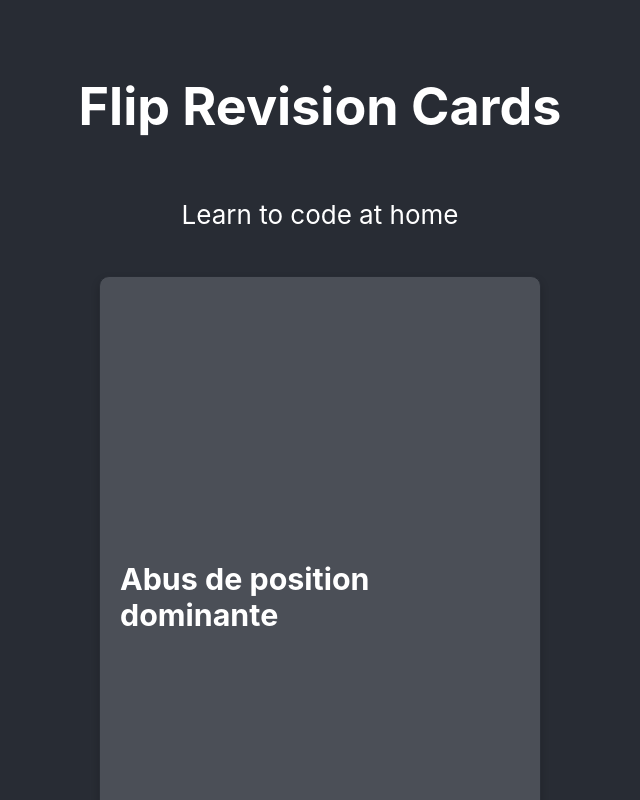
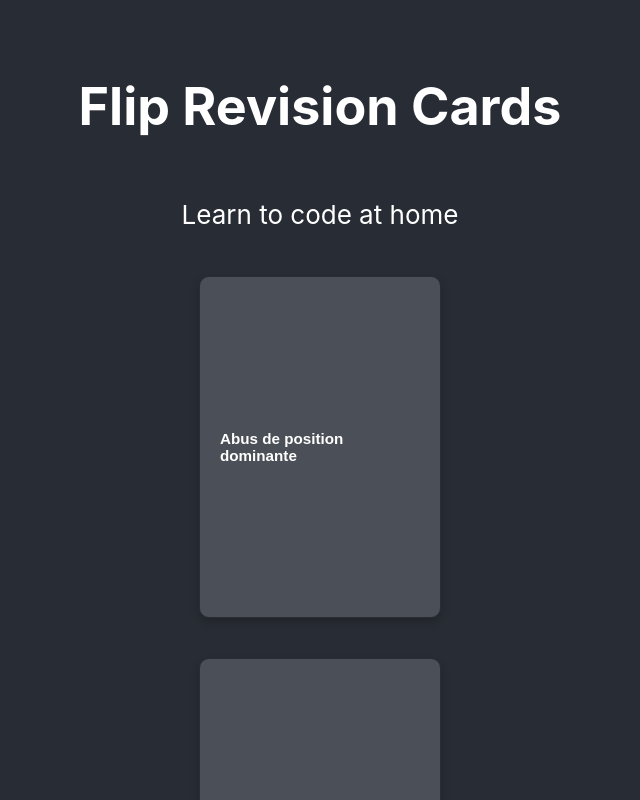
Before and after one commit to D-Seonay/FRC, a React (Create React App) app in the folder flip-revision-card/: page / in a window 1280 px wide. Shown: the top 800 px of the page, without its empty margins (320-960 px from the left). Built offline with nearby package versions, Linux system fonts and the light colour scheme.

Commit message:
Update card layout in App.css

```diff
--- a/flip-revision-card/src/App.css
+++ b/flip-revision-card/src/App.css
@@ -47,8 +47,8 @@ html {
 }
 
 .card-container {
-  display: flex;
-  flex-direction: column;
+  display: grid;
+  grid-template-columns: repeat(3, 1fr);
   align-items: center;
   justify-content: center;
   width: 100%;
@@ -60,6 +60,7 @@ html {
   align-items: center;
   justify-content: center;
   background-color: #4b4f57;
+  font: 1em sans-serif;
   color: white;
   border: #282c34 solid 1px;
   width: 400px;
@@ -100,3 +101,28 @@ html {
 .card.flipped .card-front {
   display: none;
 }
+
+
+@media screen and (max-width: 1468px) {
+  .card-container {
+    grid-template-columns: repeat(2, 1fr);
+  }
+  .card {
+    width: 300px;
+    height: 500px;
+    font: 0.7em sans-serif;
+  }
+
+}
+
+@media screen and (max-width: 7500px) {
+  .card-container {
+    grid-template-columns: repeat(1, 1fr);
+  }
+  .card {
+    width: 200px;
+    height: 300px;
+    font: 0.5em sans-serif;
+  }
+
+}
```
